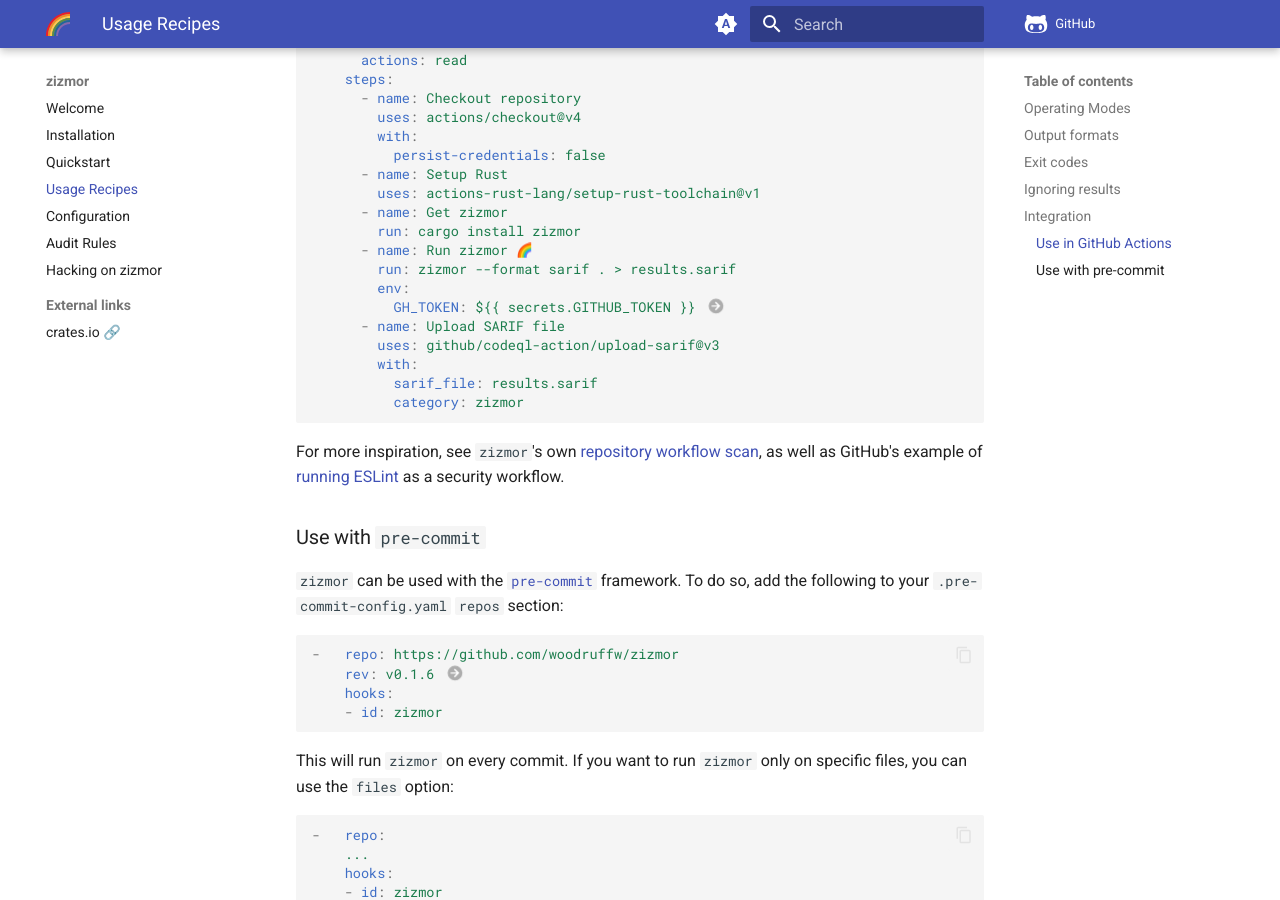
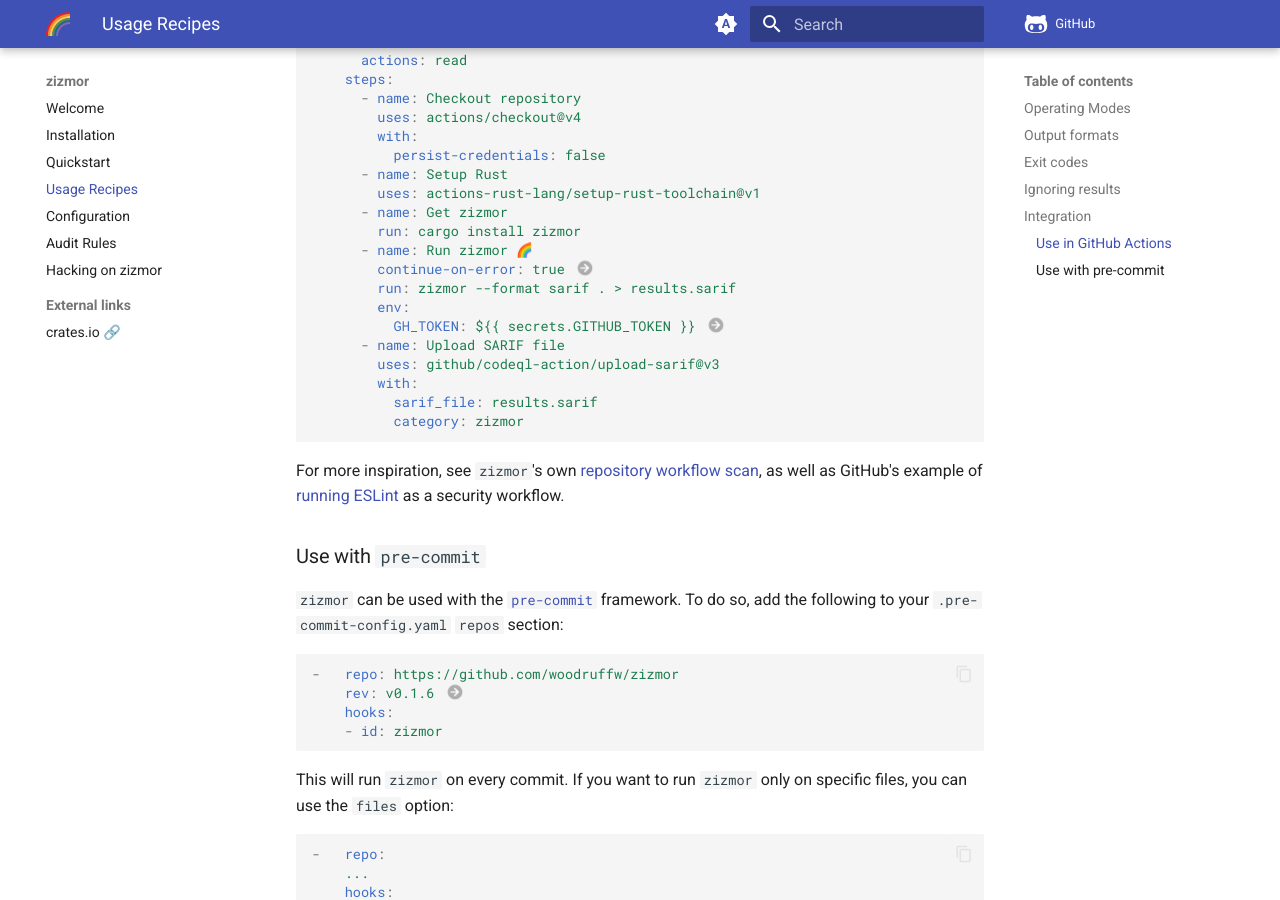
Before and after one commit to zizmorcore/zizmor, an MkDocs documentation site: the page built from docs/usage.md, in a window 1280 px wide and 900 px high, scrolled down 3212 px. Built offline with MkDocs 1.6.1 and Material for MkDocs 9.7.7, drawn with Linux system fonts in a browser that asks for light colours; comment, search, counter and statistics services are not loaded.

Commit message:
docs: add continue-on-error to action
Signed-off-by: William Woodruff <william@yossarian.net>

```diff
--- a/docs/usage.md
+++ b/docs/usage.md
@@ -151,9 +151,10 @@
       - name: Get zizmor
         run: cargo install zizmor
       - name: Run zizmor 🌈
+        continue-on-error: true # (1)!
         run: zizmor --format sarif . > results.sarif
         env:
-          GH_TOKEN: ${{ secrets.GITHUB_TOKEN }} # (1)!
+          GH_TOKEN: ${{ secrets.GITHUB_TOKEN }} # (2)!
       - name: Upload SARIF file
         uses: github/codeql-action/upload-sarif@v3
         with:
```
Also changed, not shown: other parts of docs/usage.md (+2 -1 lines).
